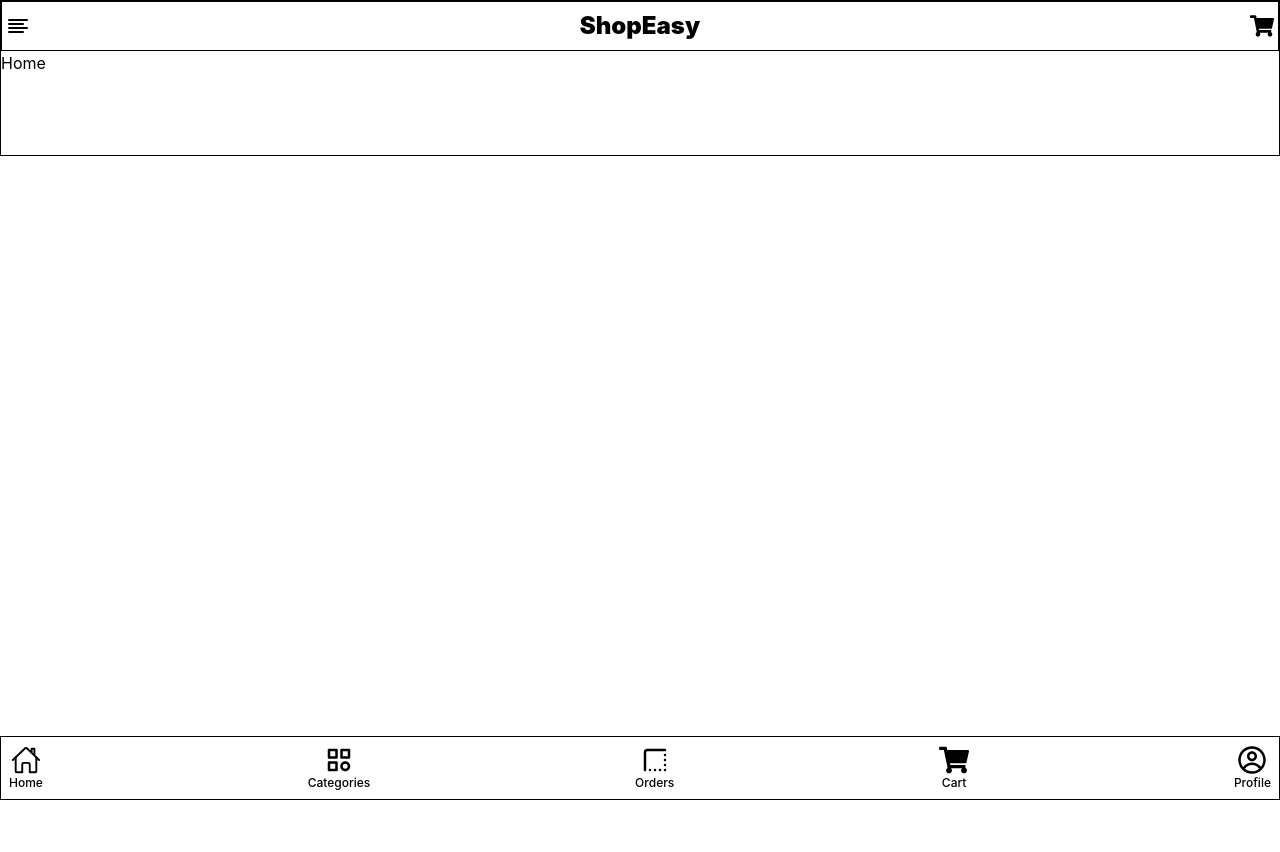
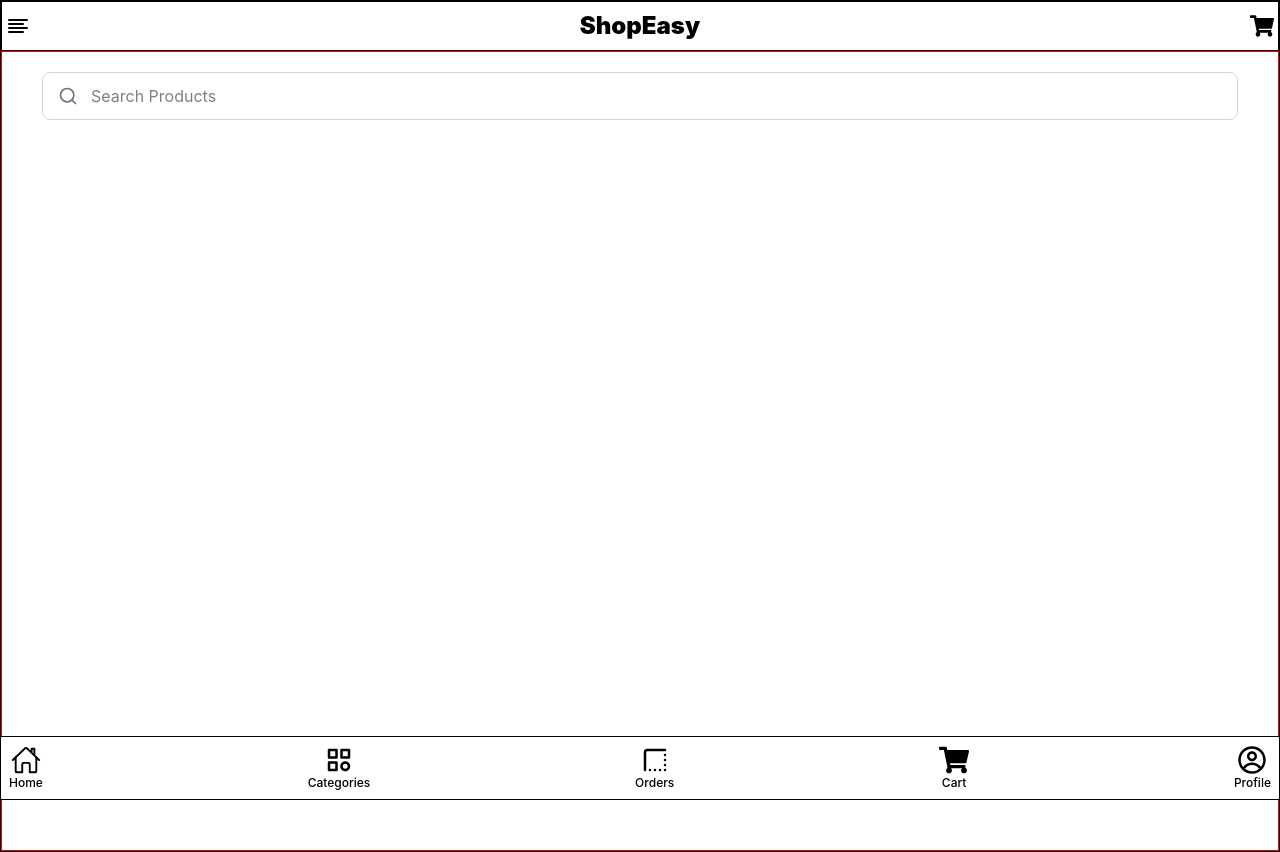
Before and after one commit to sanjay-ghadigaonkar/shopeasy, a React (Vite) app: page / in a window 1280 px wide. Before the commit the page ends 800 px from the top, so only its background shows below. Built offline with nearby package versions, Linux system fonts and the light colour scheme.

Commit message:
add a input component

```diff
--- a/package.json
+++ b/package.json
@@ -22,6 +22,7 @@
     "@types/react": "^19.2.17",
     "@types/react-dom": "^19.2.3",
     "@vitejs/plugin-react": "^6.0.2",
+    "daisyui": "^5.6.9",
     "eslint": "^10.5.0",
     "eslint-plugin-react-hooks": "^7.1.1",
     "eslint-plugin-react-refresh": "^0.5.3",
--- a/src/App.jsx
+++ b/src/App.jsx
@@ -14,7 +14,7 @@ import { TbBorderStyle } from "react-icons/tb";
 
 const App = () => {
   return (
-    <div className=" gap-10   border border-black max-w-full pb-20  ">
+    <div className=" gap-10   border border-black max-w-full  min-h-screen  ">
       <BrowserRouter>
         {/*top  Logo  navbar and cart navbar */}
 
@@ -27,6 +27,7 @@ const App = () => {
             <FaShoppingCart />
           </Link>
         </div>
+
         {/* bottom navbar spa for single page aplication */}
         <div className="fixed bottom-0 left-0 right-0 z-50  flex justify-between border border-black gap-5  p-2 items-center  bg-white">
           <Link to="/" className="flex flex-col items-center">
--- /dev/null
+++ b/src/components/Common/SearchBar.jsx
@@ -0,0 +1,19 @@
+import React from "react";
+import { FiSearch } from "react-icons/fi";
+
+const SearchBar = () => {
+  return (
+    <div className="w-full mx-10     ">
+      <div className="relative   ">
+        <FiSearch className="absolute left-4 top-1/2 -translate-y-1/2 text-gray-500 text-xl" />
+
+        <input
+          type="search"
+          placeholder="Search Products"
+          className="w-full   h-12 pl-12 pr-4 my-5 rounded-lg border border-gray-300 outline-none focus:ring-2 focus:ring-blue-500 focus:border-blue-500 transition"
+        />
+      </div>
+    </div>
+  );
+};
+export default SearchBar;
--- a/src/pages/Home/Home.jsx
+++ b/src/pages/Home/Home.jsx
@@ -1,7 +1,12 @@
 import React from "react";
+import SearchBar from "../../components/Common/Searchbar";
 
 const Home = () => {
-  return <div>Home</div>;
+  return (
+    <div className=" w-full  flex justify-center  min-h-screen border border-red-600">
+      <SearchBar />
+    </div>
+  );
 };
 
 export default Home;
```
Also changed, not shown: src/App.css (added), src/index.css (line endings or trailing spaces), 1 other file (tests, documents, lock files or other folders).
